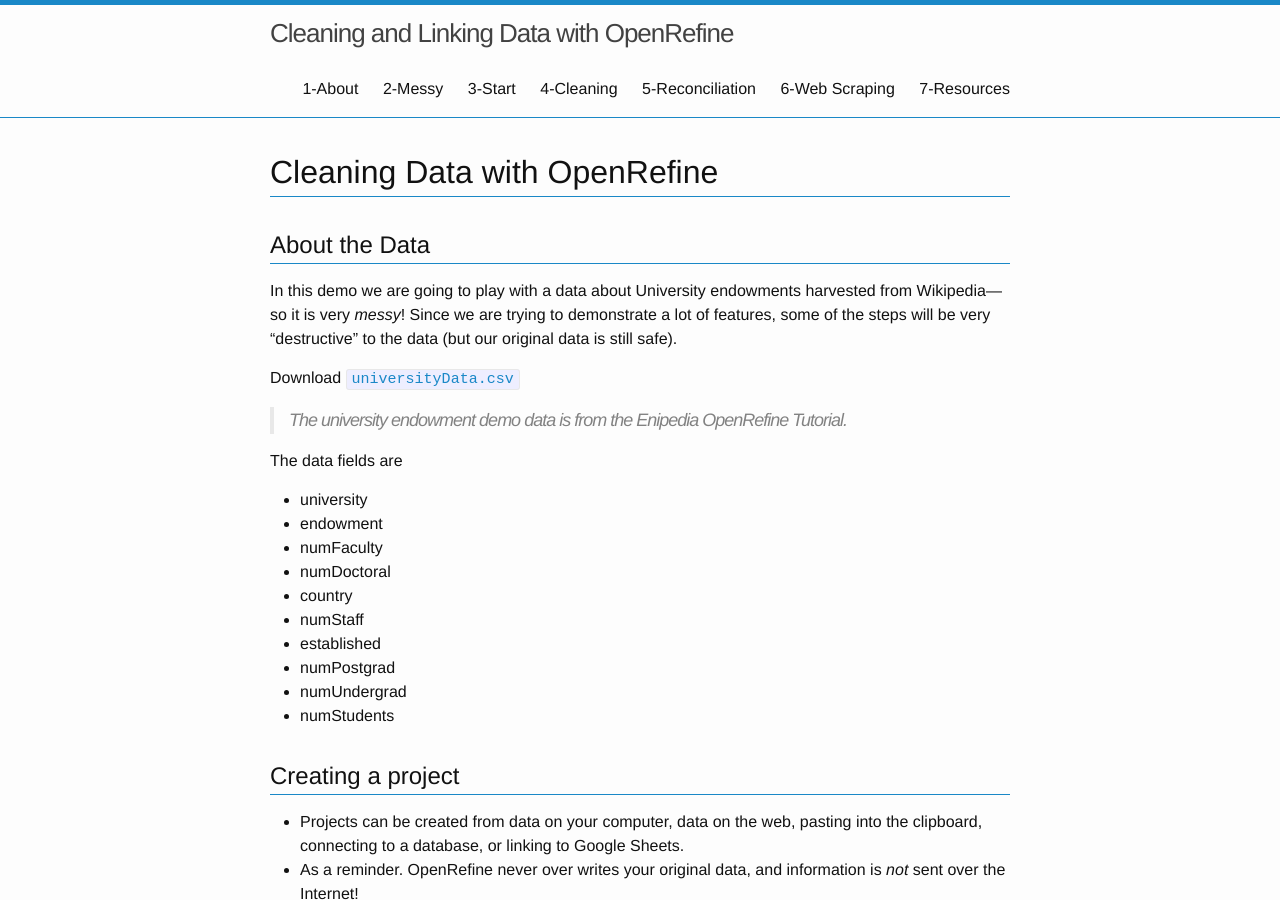
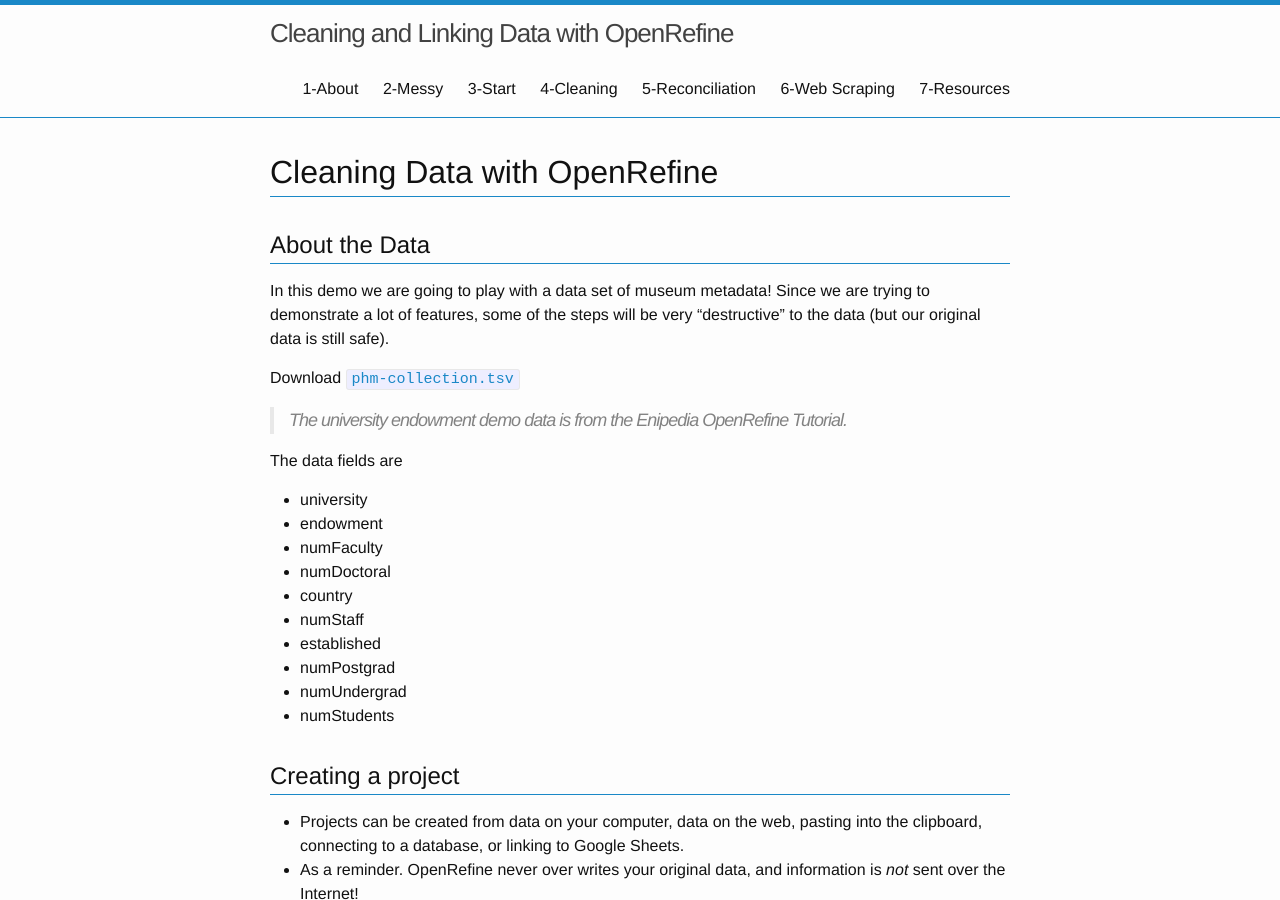
Before and after one commit to mbolam/DSWS_OpenRefine, a Jekyll site: the page built from 4-cleaning.md, in a window 1280 px wide and 900 px high. Built offline with Jekyll 4.4.1, drawn with Linux system fonts in a browser that asks for light colours.

Commit message:
make data folder

```diff
--- a/4-cleaning.md
+++ b/4-cleaning.md
@@ -8,9 +8,9 @@ nav: true
 
 ## About the Data
 
-In this demo we are going to play with a data about University endowments harvested from Wikipedia—so it is very *messy*! Since we are trying to demonstrate a lot of features, some of the steps will be very “destructive” to the data (but our original data is still safe).
+In this demo we are going to play with a data set of museum metadata! Since we are trying to demonstrate a lot of features, some of the steps will be very “destructive” to the data (but our original data is still safe).
 
-Download <a href="images/universityData.csv" target="\_blank">`universityData.csv`</a>
+Download <a href="data/phm-collection.tsv" target="\_blank">`phm-collection.tsv`</a>
 
 > The university endowment demo data is from the Enipedia OpenRefine Tutorial.
 
```
Also changed, not shown: data/histPerson_data.tsv (renamed from images/histPerson_data.tsv), 2 other files.
